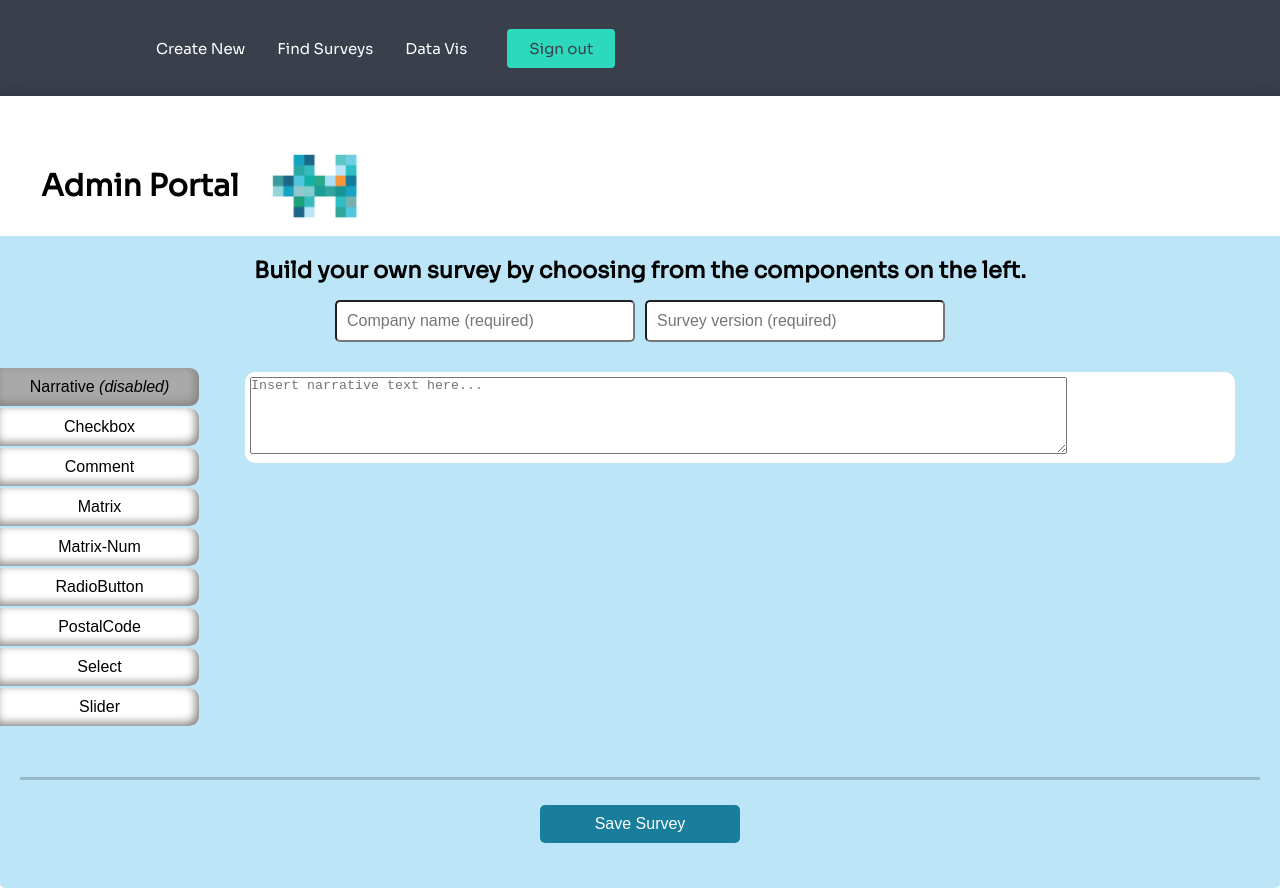
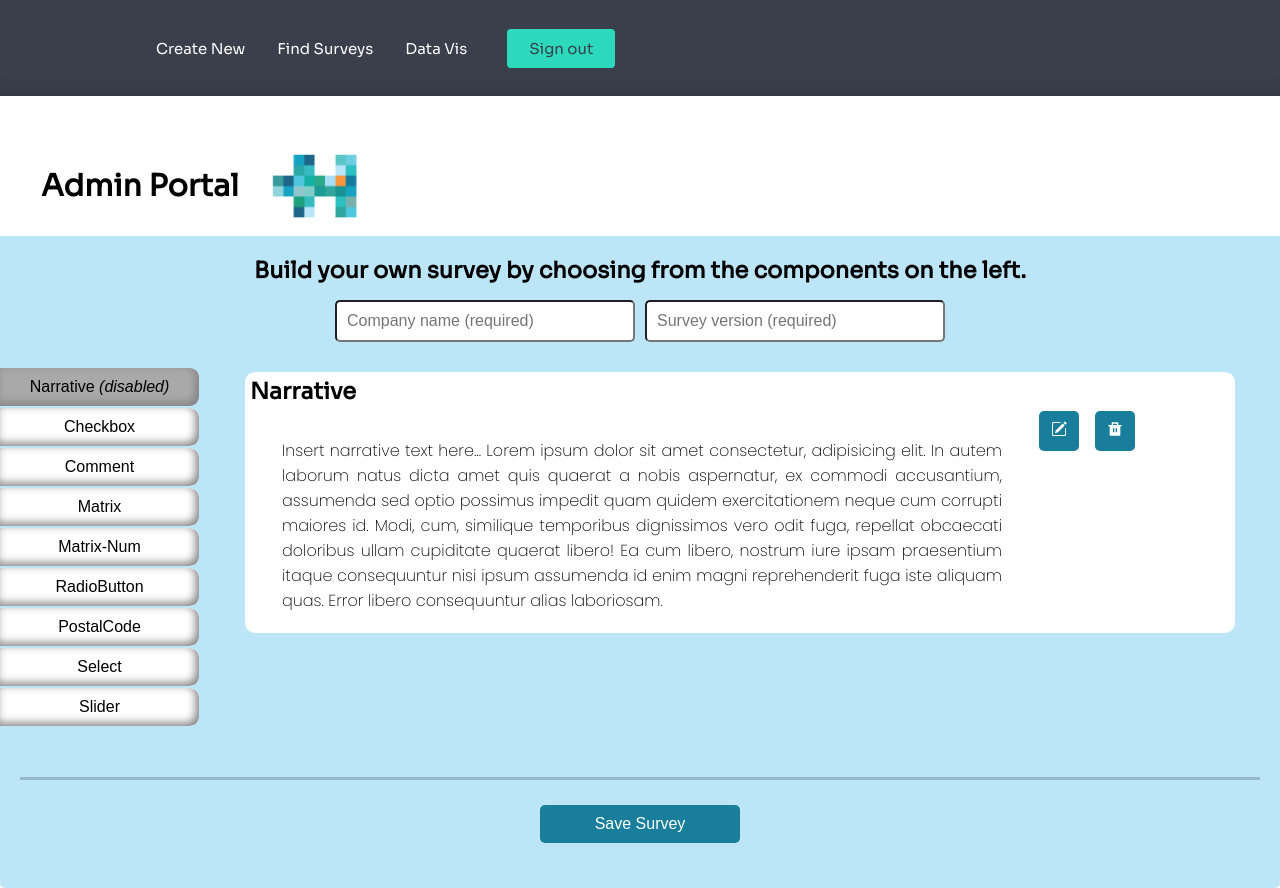
Before and after one commit to fjjes/project3-Hive, a React (Create React App) app in the folder client/: page / in a window 1280 px wide. Built offline with nearby package versions, Linux system fonts and the light colour scheme.

Commit message:
Begin to make narrative editable - edit button works but doesn't save yet

```diff
--- a/client/src/components/AdminQuestions/NarrativeOne.js
+++ b/client/src/components/AdminQuestions/NarrativeOne.js
@@ -1,14 +1,76 @@
 import React from "react";
+import { useEffect, useState } from "react";
+import { Link } from "react-router-dom";
+import * as BsIcons from "react-icons/bs";
+import * as RiIcons from "react-icons/ri";
+import * as GiIcons from "react-icons/gi";
+import * as MdIcons from "react-icons/md";
 
 function NarrativeOne(props) {
+  const [inEditMode, setInEditMode] = useState({ status: false, rowKey: null });
+
+  const narrativeTextDefault =
+    "Insert narrative text here... Lorem ipsum dolor sit amet consectetur, adipisicing elit. In autem laborum natus dicta amet quis quaerat a nobis aspernatur, ex commodi accusantium, assumenda sed optio possimus impedit quam quidem exercitationem neque cum corrupti maiores id. Modi, cum, similique temporibus dignissimos vero odit fuga, repellat obcaecati doloribus ullam cupiditate quaerat libero! Ea cum libero, nostrum iure ipsam praesentium itaque consequuntur nisi ipsum assumenda id enim magni reprehenderit fuga iste aliquam quas. Error libero consequuntur alias laboriosam.";
+
+  const onEditClicked = (id, currentNarrative) => {
+    setInEditMode({ status: true, key: id });
+    // setNarrative(currentNarrative)
+    console.log("clicked edit");
+  };
+
+  const handleDeleteClick = () => {
+    console.log("clicked delete");
+  };
 
   function handleNarrativeChange(event) {
-    props.onChange(event.target.value)
+    props.onChange(event.target.value);
   }
 
   return (
     <div className="question-component admin-question-component narrative-component">
-      <textarea rows="5" cols="100" type="text" placeholder="Insert narrative text here..." value={props.value} onChange={handleNarrativeChange}/>
+      <h2 style={{textAlign: "left"}}>Narrative</h2>
+      <div className="narrative">
+        <div className="narrative-text-area">
+          {inEditMode.status ? (
+            <textarea
+              rows="10"
+              cols="100"
+              type="text"
+              // value={props.value}
+              defaultValue={narrativeTextDefault}
+              onChange={handleNarrativeChange}
+            >
+            </textarea>
+          ) : (
+            <p>{narrativeTextDefault}</p>
+          )}
+        </div>
+        <div className="narrative-buttons">
+          <button
+            className="clear icn3"
+            title="Edit"
+            onClick={() =>
+              onEditClicked()
+              // narrative
+            }
+          >
+            <BsIcons.BsPencilSquare />
+          </button>
+          <span className="slash" style={{ color: "#fff" }}>
+            /
+          </span>
+          <button
+            className="clear icn4"
+            title="Delete"
+            onClick={() => {
+              handleDeleteClick();
+              // row._id
+            }}
+          >
+            <RiIcons.RiDeleteBinFill />
+          </button>
+        </div>
+      </div>
     </div>
   );
 }
```
